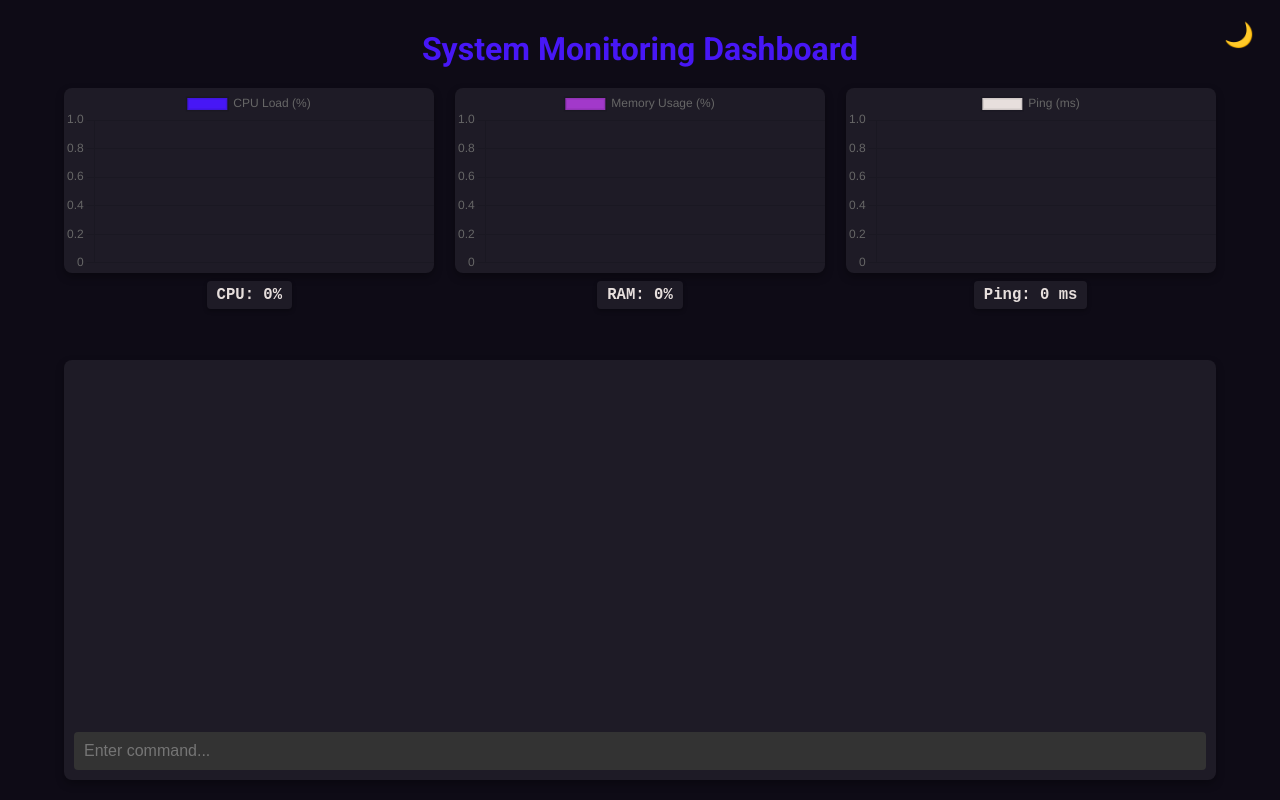
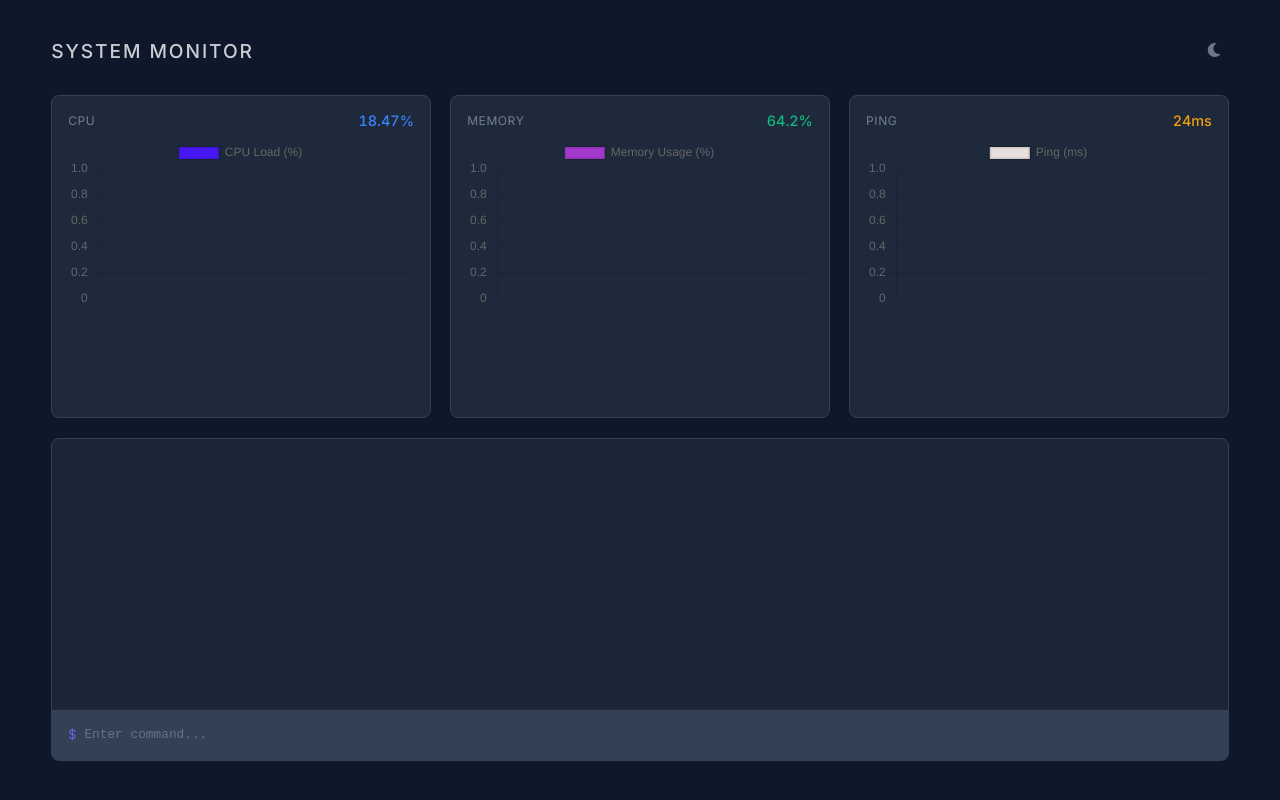
Before and after one commit to sheitabrk/sysmonitoring, a website: page public/index.html in a window 1280 px wide. Drawn offline with nearby package versions, Linux system fonts and the light colour scheme; no server answers.

Commit message:
V1.2.0
New interface, new commands

```diff
--- a/package.json
+++ b/package.json
@@ -1,6 +1,6 @@
 {
   "name": "sysmonitoring",
-  "version": "1.1.1",
+  "version": "1.2.0",
   "main": "index.js",
   "scripts": {
     "start": "node index.js",
--- a/public/index.html
+++ b/public/index.html
@@ -5,33 +5,53 @@
     <meta name="viewport" content="width=device-width, initial-scale=1.0">
     <title>System Monitoring Dashboard</title>
     <link rel="stylesheet" href="style.css">
-    <link href="https://fonts.googleapis.com/css2?family=Roboto:wght@700&display=swap" rel="stylesheet">
+    <link href="https://fonts.googleapis.com/css2?family=Inter:wght@300;400;500;600&display=swap" rel="stylesheet">
+    <link rel="stylesheet" href="https://cdnjs.cloudflare.com/ajax/libs/font-awesome/6.0.0-beta3/css/all.min.css">
 </head>
 <body>
     <div class="dashboard">
-        <h1>System Monitoring Dashboard</h1>
-        <button id="theme-toggle" aria-label="Toggle Theme">
-            <span id="theme-icon">🌙</span>
-        </button>
-        <div class="chart-container">
-            <div class="chart-box">
+        <header class="dashboard-header">
+            <h1>SYSTEM MONITOR</h1>
+            <button id="theme-toggle" aria-label="Toggle Theme">
+                <i class="fas fa-moon" id="theme-icon"></i>
+            </button>
+        </header>
+
+        <div class="metrics-grid">
+            <div class="metric-card">
+                <div class="metric-info">
+                    <span class="metric-label">CPU</span>
+                    <span class="metric-value" id="cpu-value">18.47%</span>
+                </div>
                 <canvas class="chart" id="cpu-chart"></canvas>
-                <div class="chart-value" id="cpu-value">CPU: 0%</div>
             </div>
-            <div class="chart-box">
+
+            <div class="metric-card">
+                <div class="metric-info">
+                    <span class="metric-label">MEMORY</span>
+                    <span class="metric-value" id="memory-value">64.2%</span>
+                </div>
                 <canvas class="chart" id="memory-chart"></canvas>
-                <div class="chart-value" id="memory-value">RAM: 0%</div>
             </div>
-            <div class="chart-box">
+
+            <div class="metric-card">
+                <div class="metric-info">
+                    <span class="metric-label">PING</span>
+                    <span class="metric-value" id="ping-value">24ms</span>
+                </div>
                 <canvas class="chart" id="ping-chart"></canvas>
-                <div class="chart-value" id="ping-value">Ping: 0 ms</div>
             </div>
         </div>
-        <div class="console-container">
+
+        <div class="console-panel">
             <div class="console-output" id="console-output"></div>
-            <input type="text" class="console-input" id="console-input" placeholder="Enter command...">
+            <div class="console-input-container">
+                <span class="prompt">$</span>
+                <input type="text" class="console-input" id="console-input" placeholder="Enter command...">
+            </div>
         </div>
     </div>
+
     <script src="/socket.io/socket.io.js"></script>
     <script src="https://cdn.jsdelivr.net/npm/chart.js"></script>
     <script src="script.js"></script>
--- a/public/script.js
+++ b/public/script.js
@@ -80,18 +80,49 @@ const commands = {
         }
     },
     time: () => logToConsole(new Date().toLocaleTimeString()),
+    date: () => logToConsole(new Date().toLocaleDateString()),
+
     help: () => {
         logToConsole('Available commands:');
-        logToConsole('clear - Clear the console');
-        logToConsole('echo [message] - Print a message');
-        logToConsole('time - Print the current time');
-        logToConsole('help - Print this help message');
-        logToConsole('stats - Print the current stats');
+        for (let cmd in commands) {
+            logToConsole(`- ${cmd}`);
+        }
     },
+
     stats: () => {
-        logToConsole(cpuValueDisplay.textContent);
-        logToConsole(memoryValueDisplay.textContent);
-        logToConsole(pingValueDisplay.textContent);
+        logToConsole(`CPU: ${cpuValueDisplay.textContent}`);
+        logToConsole(`Memory: ${memoryValueDisplay.textContent}`);
+        logToConsole(`Ping: ${pingValueDisplay.textContent}`);
+    },
+
+    uptime: async () => {
+        const data = await fetch('/api/uptime').then(res => res.json());
+        logToConsole(`Uptime: ${data.uptime}`);
+    },
+
+    cputemp: async () => {
+        const data = await fetch('/api/cputemp').then(res => res.json());
+        logToConsole(`CPU Temp: ${data.temp} °C`);
+    },
+
+    hostname: async () => {
+        const data = await fetch('/api/hostname').then(res => res.json());
+        logToConsole(`Hostname: ${data.hostname}`);
+    },
+
+    platform: async () => {
+        const data = await fetch('/api/platform').then(res => res.json());
+        logToConsole(`Platform: ${data.platform}`);
+    },
+
+    whoami: async () => {
+        const data = await fetch('/api/user').then(res => res.json());
+        logToConsole(`User: ${data.user}`);
+    },
+
+    dashboard: () => {
+        window.open('/monitoring', '_blank');
+        logToConsole('Dashboard opened in new tab.');
     },
 };
 
--- a/public/style.css
+++ b/public/style.css
@@ -1,145 +1,205 @@
+:root {
+    --primary: #6366f1;
+    --primary-dark: #4f46e5;
+    --background: #0f172a;
+    --surface: #1e293b;
+    --surface-light: #334155;
+    --text-primary: #f8fafc;
+    --text-secondary: #94a3b8;
+    --success: #10b981;
+    --warning: #f59e0b;
+    --danger: #ef4444;
+    --info: #3b82f6;
+}
+
 body {
-    background-color: #0e0b16;
-    color: #a239ca;
-    font-family: 'Roboto', sans-serif;
-    font-weight: bold;
+    background-color: var(--background);
+    color: var(--text-primary);
+    font-family: 'Inter', sans-serif;
+    margin: 0;
+    padding: 0;
+    min-height: 100vh;
     display: flex;
     justify-content: center;
     align-items: center;
-    height: 100vh;
-    margin: 0;
+    font-weight: 400;
 }
 
 .dashboard {
-    text-align: center;
-    max-width: 95%;
+    width: 95%;
+    max-width: 1800px;
+    height: 95vh;
     display: grid;
-    grid-template-rows: auto 2fr 1fr;
-    gap: 10px;
-    width: 90vw;
-    height: 95vh;
+    grid-template-rows: auto 1fr 1fr;
+    gap: 1.2rem;
+    padding: 1.2rem;
+    box-sizing: border-box;
 }
 
-h1 {
-    font-size: 2em;
-    color: #4717f6;
-    margin: 10px 0;
+.dashboard-header {
+    display: flex;
+    justify-content: space-between;
+    align-items: center;
+    padding-bottom: 0.8rem;
 }
 
-.chart-container {
+.dashboard-header h1 {
+    font-size: 1.2rem;
+    font-weight: 500;
+    margin: 0;
+    color: var(--text-primary);
+    letter-spacing: 0.1em;
+    text-transform: uppercase;
+    opacity: 0.8;
+}
+
+#theme-toggle {
+    background: transparent;
+    border: none;
+    color: var(--text-secondary);
+    font-size: 1rem;
+    cursor: pointer;
+    opacity: 0.7;
+    transition: opacity 0.2s;
+}
+
+#theme-toggle:hover {
+    opacity: 1;
+}
+
+.metrics-grid {
     display: grid;
     grid-template-columns: repeat(3, 1fr);
-    gap: 20px;
+    gap: 1.2rem;
+}
+
+.metric-card {
+    background: var(--surface);
+    border-radius: 8px;
+    padding: 1rem;
+    display: flex;
+    flex-direction: column;
+    border: 1px solid var(--surface-light);
+}
+
+.metric-info {
+    display: flex;
+    justify-content: space-between;
+    align-items: center;
+    margin-bottom: 0.5rem;
+}
+
+.metric-label {
+    font-size: 0.75rem;
+    color: var(--text-secondary);
+    letter-spacing: 0.05em;
+    text-transform: uppercase;
+    opacity: 0.7;
+}
+
+.metric-value {
+    font-size: 0.9rem;
+    font-weight: 500;
+    font-feature-settings: 'tnum';
+    font-variant-numeric: tabular-nums;
+}
+
+#cpu-value {
+    color: var(--info);
+}
+
+#memory-value {
+    color: var(--success);
+}
+
+#ping-value {
+    color: var(--warning);
 }
 
 .chart {
-    background-color: #1e1b26;
-    border-radius: 8px;
     width: 100%;
-    height: 250px;
-    box-shadow: 0 4px 8px rgba(0, 0, 0, 0.3);
+    height: 100%;
+    min-height: 120px;
 }
 
-.chart-box {
-    position: relative;
+.console-panel {
+    background: var(--surface);
+    border-radius: 8px;
     display: flex;
     flex-direction: column;
-    align-items: center;
-}
-
-.chart-value {
-    margin-top: 8px;
-    font-size: 1.2em;
-    color: #e7dfdd;
-    background-color: #1e1b26;
-    padding: 5px 10px;
-    border-radius: 4px;
-    box-shadow: 0 2px 4px rgba(0, 0, 0, 0.3);
-    font-family: monospace;
-}
-
-
-.console-container {
-    display: flex;
-    flex-direction: column;
-    background-color: #1e1b26;
-    border-radius: 8px;
-    padding: 10px;
-    box-shadow: 0 4px 8px rgba(0, 0, 0, 0.3);
-    height: 50vh;
-    color: #ffffff;
-    font-family: 'Roboto', sans-serif;
-    font-weight: bold;
-    overflow-y: auto;
+    border: 1px solid var(--surface-light);
+    overflow: hidden;
 }
 
 .console-output {
-    flex: 1;
+    flex-grow: 1;
+    padding: 1rem;
     overflow-y: auto;
-    font-size: 1em;
-    padding: 10px;
-    color: #e7dfdd;
-    white-space: pre-line;
+    font-family: 'IBM Plex Mono', monospace;
+    font-size: 0.8rem;
+    line-height: 1.5;
+    color: var(--text-primary);
+    background-color: rgba(0, 0, 0, 0.1);
+}
+
+.console-input-container {
+    display: flex;
+    align-items: center;
+    padding: 0.8rem 1rem;
+    background: var(--surface-light);
+    border-top: 1px solid var(--surface);
+}
+
+.prompt {
+    color: var(--primary);
+    margin-right: 0.5rem;
+    font-size: 0.8rem;
 }
 
 .console-input {
+    flex-grow: 1;
+    background: transparent;
     border: none;
-    background-color: #333;
-    color: #ffffff;
-    padding: 10px;
-    font-size: 1em;
-    outline: none;
-    border-radius: 4px;
-    margin-top: 5px;
-}
-
-#theme-toggle {
-    background-color: transparent;
-    border: none;
-    color: #e7dfdd;
-    font-size: 1.5em;
-    cursor: pointer;
-    position: absolute;
-    top: 20px;
-    right: 20px;
-}
-
-#theme-toggle:focus {
+    color: var(--text-primary);
+    font-family: 'IBM Plex Mono', monospace;
+    font-size: 0.8rem;
+    padding: 0.3rem 0;
     outline: none;
 }
 
-.light-mode body {
-    background-color: #ffffff !important;
-    color: #0e0b16;
+.console-input::placeholder {
+    color: var(--text-secondary);
+    opacity: 0.5;
 }
 
+/* Light mode */
 body.light-mode {
-    background-color: #ffffff !important;
+    --background: #f8fafc;
+    --surface: #ffffff;
+    --surface-light: #f1f5f9;
+    --text-primary: #0f172a;
+    --text-secondary: #64748b;
 }
 
-.light-mode .dashboard h1 {
-    color: #0e0b16;
+body.light-mode .metric-card,
+body.light-mode .console-panel {
+    border-color: #e2e8f0;
 }
 
-.light-mode .chart {
-    background-color: #f1f1f1;
+/* Responsive */
+@media (max-width: 1200px) {
+    .metrics-grid {
+        grid-template-columns: 1fr 1fr;
+    }
 }
 
-.light-mode .chart-value {
-    background-color: #ffffff;
-    color: #333;
+@media (max-width: 768px) {
+    .metrics-grid {
+        grid-template-columns: 1fr;
+    }
+
+    .dashboard {
+        height: auto;
+        min-height: 100vh;
+    }
 }
-
-.light-mode .console-container {
-    background-color: #f1f1f1;
-    color: #333;
-}
-
-.light-mode .console-input {
-    background-color: #dbdbdb;
-    color: #333;
-}
-
-.light-mode .console-output {
-    color: #1e1b26;
-}
```
Also changed, not shown: index.js (+33 -0 lines), 1 other file.
